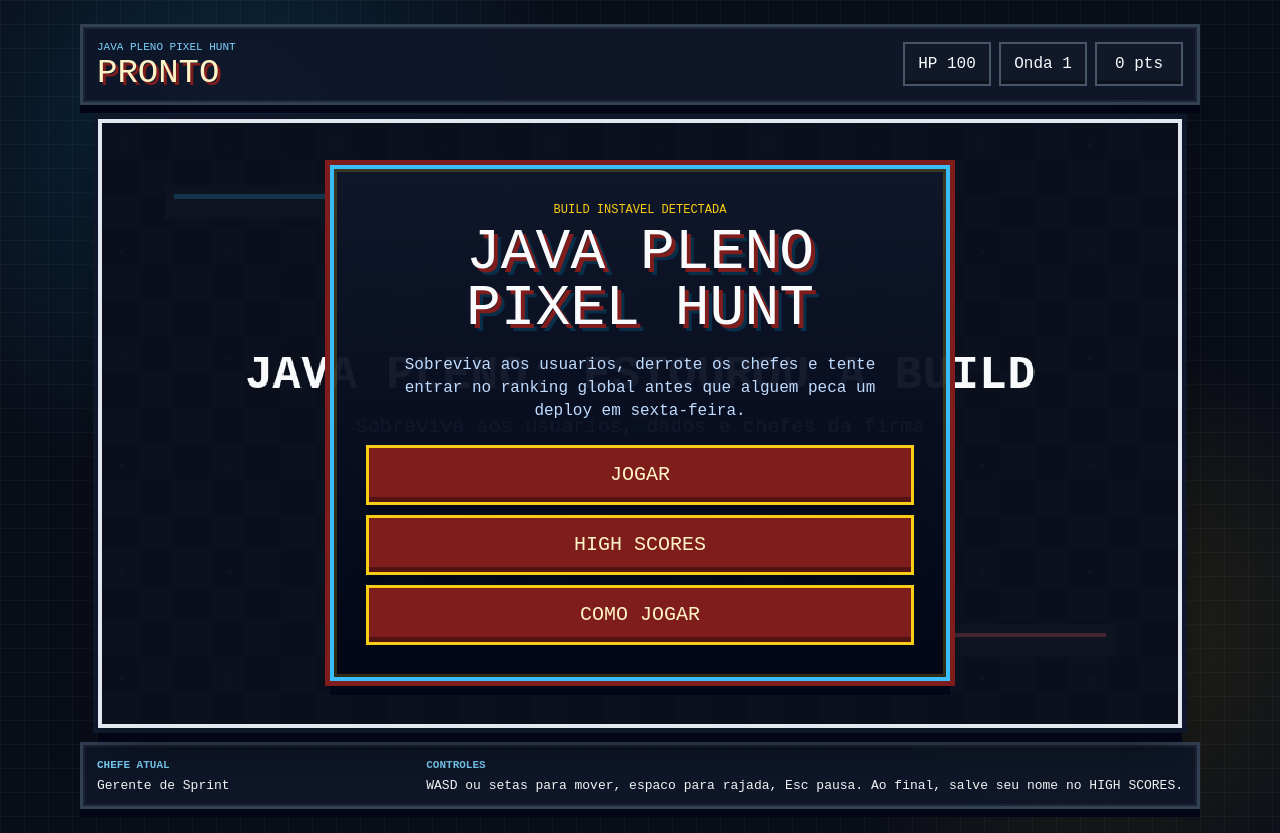
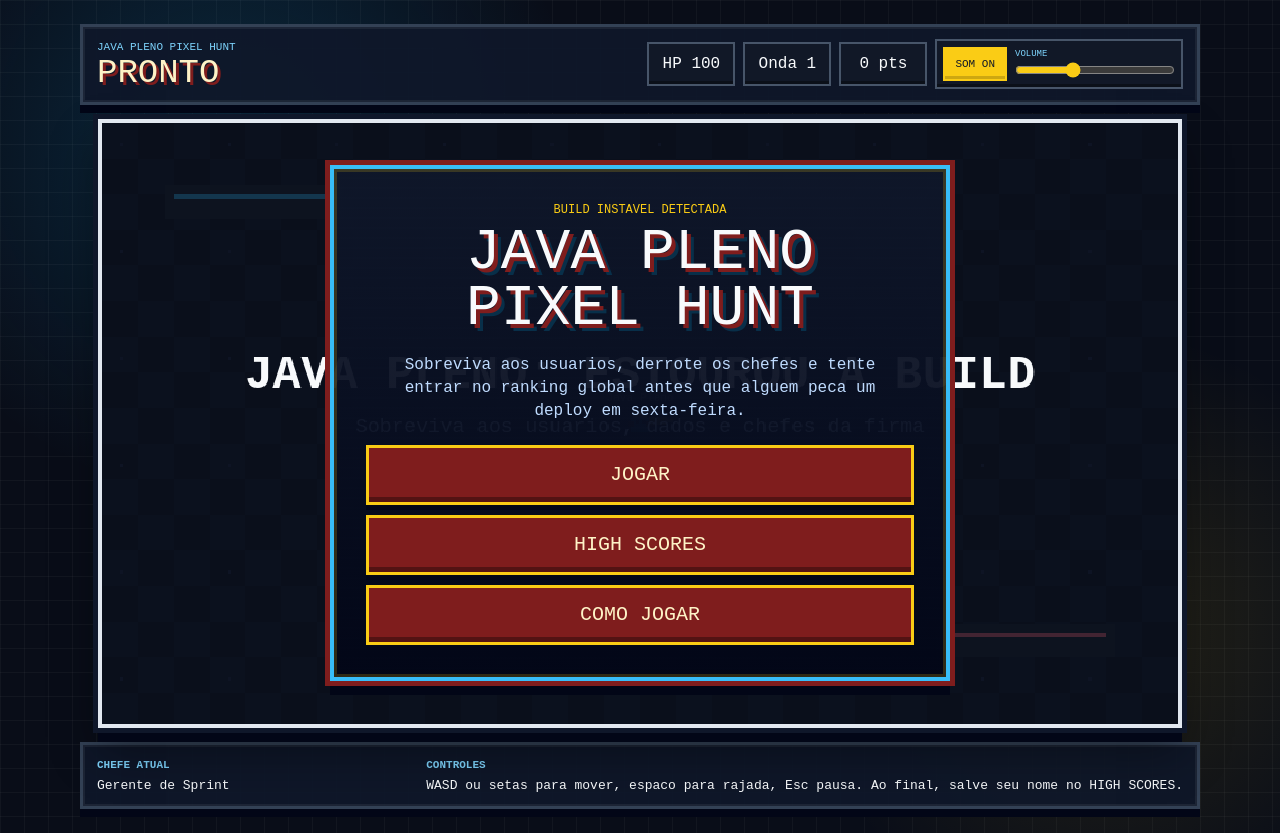
Before and after one commit to thyagodissenha/java-pleno-pixel-hunt, a Next.js app: page / in a window 1280 px wide. Built offline with nearby package versions, Linux system fonts and the light colour scheme.

Commit message:
Add sound controls and effects

```diff
--- a/_docs/roadmap.md
+++ b/_docs/roadmap.md
@@ -7,7 +7,7 @@ Este roadmap organiza as proximas melhorias do jogo, saindo de um prototipo joga
 - [x] Criar uma tela inicial mais bonita, com botoes para jogar, ver high scores e abrir instrucoes.
 - [x] Ajustar a curva de dificuldade das ondas.
 - [x] Melhorar colisao e feedback visual de dano.
-- Adicionar botao de mute/volume.
+- [x] Adicionar botao de mute/volume.
 - Melhorar a experiencia em dispositivos moveis.
 - Revisar textos e acentos em portugues.
 
@@ -34,7 +34,7 @@ Este roadmap organiza as proximas melhorias do jogo, saindo de um prototipo joga
 - Melhorar os sprites pixel art do jogador, inimigos e chefes.
 - Adicionar animacoes de caminhada, tiro, explosao e dano.
 - Criar musica chiptune.
-- Adicionar efeitos sonoros para tiro, hit, boss, game over e vitoria.
+- [x] Adicionar efeitos sonoros para tiro, hit, boss, game over e vitoria.
 - Criar tela de vitoria mais marcante.
 - Criar capa e thumbnail do jogo.
 
@@ -74,19 +74,19 @@ Este roadmap organiza as proximas melhorias do jogo, saindo de um prototipo joga
 ## Prioridade recomendada
 
 1. Tela inicial e menus.
-2. Botao de mute/volume.
-3. Melhorias mobile.
-4. Protecao anti-spam para o ranking.
-5. Power-ups.
-6. Som.
-7. Sprites melhores.
-8. Publicacao no Itch.io.
-9. Compartilhamento de score.
-10. Cosmeticos e patrocinio dev.
+2. Melhorias mobile.
+3. Protecao anti-spam para o ranking.
+4. Power-ups.
+5. Sprites melhores.
+6. Publicacao no Itch.io.
+7. Compartilhamento de score.
+8. Cosmeticos e patrocinio dev.
+9. Musica chiptune.
+10. Ranking por temporada.
 
 ## Proxima entrega sugerida
 
-Adicionar botao de mute/volume e preparar a base para efeitos sonoros.
+Melhorar a experiencia mobile com controles mais confortaveis, HUD compacto e ajustes de layout para telas pequenas.
 
 ## Aposta de monetizacao recomendada
 
--- a/app/globals.css
+++ b/app/globals.css
@@ -95,7 +95,7 @@ canvas {
   flex-wrap: wrap;
 }
 
-.hud span {
+.hud > span {
   min-width: 88px;
   border: 2px solid #475569;
   background: #111827;
@@ -103,6 +103,55 @@ canvas {
   padding: 8px 10px;
   text-align: center;
   box-shadow: inset 0 -3px 0 rgba(0, 0, 0, 0.35);
+}
+
+.sound-controls {
+  display: grid;
+  grid-template-columns: auto minmax(118px, 160px);
+  align-items: center;
+  gap: 8px;
+  border: 2px solid #475569;
+  background: #111827;
+  padding: 6px;
+  box-shadow: inset 0 -3px 0 rgba(0, 0, 0, 0.35);
+}
+
+.sound-controls button {
+  min-height: 34px;
+  border: 2px solid #facc15;
+  background: #facc15;
+  color: #111827;
+  padding: 0 10px;
+  font-family: inherit;
+  font-size: 11px;
+  text-transform: uppercase;
+  cursor: pointer;
+  box-shadow: inset 0 -3px 0 rgba(0, 0, 0, 0.18);
+}
+
+.sound-controls button[aria-pressed="true"] {
+  border-color: #94a3b8;
+  background: #334155;
+  color: #f8fafc;
+}
+
+.sound-controls label {
+  display: grid;
+  gap: 3px;
+  min-width: 0;
+}
+
+.sound-controls label span {
+  color: #7dd3fc;
+  font-size: 9px;
+  line-height: 1;
+  text-align: left;
+  text-transform: uppercase;
+}
+
+.sound-controls input {
+  width: 100%;
+  accent-color: #facc15;
 }
 
 .game-stage {
@@ -439,8 +488,13 @@ canvas {
     justify-content: stretch;
   }
 
-  .hud span {
+  .hud > span {
     flex: 1 1 94px;
+  }
+
+  .sound-controls {
+    grid-template-columns: auto minmax(0, 1fr);
+    width: 100%;
   }
 
   canvas {
--- a/app/page.tsx
+++ b/app/page.tsx
@@ -35,6 +35,7 @@ type Particle = {
 
 type GameState = "menu" | "playing" | "paused" | "over" | "won";
 type MenuPanel = "home" | "scores" | "help";
+type SoundName = "shoot" | "hit" | "hurt" | "boss" | "over" | "save" | "start" | "won";
 type HighScore = {
   name: string;
   score: number;
@@ -45,6 +46,7 @@ type HighScore = {
 
 const WORLD = { width: 960, height: 540 };
 const HIGH_SCORE_KEY = "java-pleno-pixel-hunt-high-scores";
+const SOUND_KEY = "java-pleno-pixel-hunt-sound";
 const bossNames = [
   "Gerente de Sprint",
   "Dono do Roadmap",
@@ -94,12 +96,40 @@ function saveHighScores(scores: HighScore[]) {
   window.localStorage.setItem(HIGH_SCORE_KEY, JSON.stringify(scores.slice(0, 10)));
 }
 
+function loadSoundSettings() {
+  if (typeof window === "undefined") return { muted: false, volume: 0.35 };
+  try {
+    const stored = window.localStorage.getItem(SOUND_KEY);
+    if (!stored) return { muted: false, volume: 0.35 };
+    const parsed = JSON.parse(stored) as { muted?: boolean; volume?: number };
+    return {
+      muted: Boolean(parsed.muted),
+      volume: clamp(Number(parsed.volume) || 0.35, 0, 1),
+    };
+  } catch {
+    return { muted: false, volume: 0.35 };
+  }
+}
+
 export default function Home() {
   const canvasRef = useRef<HTMLCanvasElement | null>(null);
   const keys = useRef(new Set<string>());
   const pointer = useRef({ active: false, x: WORLD.width / 2, y: WORLD.height / 2 });
   const stateRef = useRef<GameState>("menu");
   const startGameRef = useRef<() => void>(() => undefined);
+  const audioRef = useRef<AudioContext | null>(null);
+  const mutedRef = useRef(false);
+  const volumeRef = useRef(0.35);
+  const lastSoundRef = useRef<Record<SoundName, number>>({
+    shoot: 0,
+    hit: 0,
+    hurt: 0,
+    boss: 0,
+    over: 0,
+    save: 0,
+    start: 0,
+    won: 0,
+  });
   const [gameState, setGameState] = useState<GameState>("menu");
   const [score, setScore] = useState(0);
   const [wave, setWave] = useState(1);
@@ -111,6 +141,8 @@ export default function Home() {
   const [scoreMessage, setScoreMessage] = useState("Ranking global carregando...");
   const [lastOutcome, setLastOutcome] = useState<"over" | "won">("over");
   const [menuPanel, setMenuPanel] = useState<MenuPanel>("home");
+  const [muted, setMuted] = useState(false);
+  const [volume, setVolume] = useState(0.35);
 
   useEffect(() => {
     stateRef.current = gameState;
@@ -118,8 +150,63 @@ export default function Home() {
 
   useEffect(() => {
     setHighScores(loadHighScores());
+    const sound = loadSoundSettings();
+    mutedRef.current = sound.muted;
+    volumeRef.current = sound.volume;
+    setMuted(sound.muted);
+    setVolume(sound.volume);
     refreshHighScores();
   }, []);
+
+  useEffect(() => {
+    mutedRef.current = muted;
+    volumeRef.current = volume;
+    window.localStorage.setItem(SOUND_KEY, JSON.stringify({ muted, volume }));
+  }, [muted, volume]);
+
+  function playSound(sound: SoundName) {
+    if (mutedRef.current || volumeRef.current <= 0) return;
+    const now = performance.now();
+    const minGap = sound === "shoot" ? 70 : sound === "hit" ? 45 : 120;
+    if (now - lastSoundRef.current[sound] < minGap) return;
+    lastSoundRef.current[sound] = now;
+
+    const AudioContextClass =
+      window.AudioContext ||
+      (window as typeof window & { webkitAudioContext?: typeof AudioContext }).webkitAudioContext;
+    if (!AudioContextClass) return;
+    const audio = audioRef.current ?? new AudioContextClass();
+    audioRef.current = audio;
+    if (audio.state === "suspended") void audio.resume();
+
+    const gain = audio.createGain();
+    gain.connect(audio.destination);
+    gain.gain.setValueAtTime(0.0001, audio.currentTime);
+    gain.gain.exponentialRampToValueAtTime(volumeRef.current * 0.16, audio.currentTime + 0.012);
+    gain.gain.exponentialRampToValueAtTime(0.0001, audio.currentTime + 0.2);
+
+    const notes: Record<SoundName, [number, number, OscillatorType][]> = {
+      shoot: [[720, 0.055, "square"], [480, 0.05, "square"]],
+      hit: [[210, 0.08, "sawtooth"]],
+      hurt: [[140, 0.18, "sawtooth"], [90, 0.16, "square"]],
+      boss: [[196, 0.16, "square"], [147, 0.18, "square"], [110, 0.22, "square"]],
+      over: [[110, 0.18, "sawtooth"], [82, 0.28, "sawtooth"]],
+      save: [[523, 0.08, "square"], [659, 0.08, "square"], [784, 0.12, "square"]],
+      start: [[330, 0.07, "square"], [494, 0.09, "square"], [660, 0.12, "square"]],
+      won: [[523, 0.1, "square"], [659, 0.1, "square"], [784, 0.1, "square"], [1047, 0.16, "square"]],
+    };
+
+    let offset = 0;
+    for (const [frequency, duration, type] of notes[sound]) {
+      const oscillator = audio.createOscillator();
+      oscillator.type = type;
+      oscillator.frequency.setValueAtTime(frequency, audio.currentTime + offset);
+      oscillator.connect(gain);
+      oscillator.start(audio.currentTime + offset);
+      oscillator.stop(audio.currentTime + offset + duration);
+      offset += duration * 0.72;
+    }
+  }
 
   function refreshHighScores() {
     setScoreMessage("Ranking global carregando...");
@@ -141,6 +228,7 @@ export default function Home() {
     setScoreSaved(true);
     setPlayerName("");
     setMenuPanel("home");
+    playSound("start");
     startGameRef.current();
   }
 
@@ -167,6 +255,7 @@ export default function Home() {
       setHighScores(payload.scores);
       saveHighScores(payload.scores);
       setScoreMessage("Ranking global atualizado");
+      playSound("save");
       setScoreSaved(true);
     } catch {
       const nextScores = [entry, ...highScores]
@@ -175,6 +264,7 @@ export default function Home() {
       saveHighScores(nextScores);
       setHighScores(nextScores);
       setScoreMessage("Ranking local salvo. Global indisponivel.");
+      playSound("save");
       setScoreSaved(true);
     }
   }
@@ -256,7 +346,10 @@ export default function Home() {
         label: isBoss ? bossNames[bossIndex] : isData ? cloudLabels[Math.floor(Math.random() * cloudLabels.length)] : "Usuario",
         cooldown: isBoss ? 118 : 90,
       });
-      if (isBoss) bossBanner = 120;
+      if (isBoss) {
+        bossBanner = 120;
+        if (stateRef.current === "playing") playSound("boss");
+      }
     }
 
     function resetGame() {
@@ -377,6 +470,7 @@ export default function Home() {
 
       if (shotTimer <= 0 || keys.current.has(" ")) {
         shoot();
+        playSound("shoot");
         shotTimer = player.fury > 0 ? 0.11 : 0.24;
       }
 
@@ -444,6 +538,7 @@ export default function Home() {
             player.invincible = 0.92;
             damageFlash = 16;
             shake = 14;
+            playSound("hurt");
             burst(player.x, player.y, "#ff5353", 16);
             if (enemy.kind !== "boss") enemies.splice(i, 1);
           }
@@ -461,6 +556,7 @@ export default function Home() {
           if (distance(shot, enemy) < enemy.size * 0.55 + 7) {
             enemy.hp -= player.fury > 0 ? 26 : 18;
             shots.splice(s, 1);
+            playSound("hit");
             burst(shot.x, shot.y, enemy.kind === "boss" ? "#f9c74f" : "#65d6ad", 4);
             if (enemy.hp <= 0) {
               localScore += enemy.kind === "boss" ? 500 : enemy.kind === "data" ? 80 : 45;
@@ -476,6 +572,7 @@ export default function Home() {
                   setWave(localWave);
                   setLastOutcome("won");
                   setScoreSaved(false);
+                  playSound("won");
                   setGameState("won");
                 } else {
                   setTimeout(() => {
@@ -510,6 +607,7 @@ export default function Home() {
         setWave(localWave);
         setLastOutcome("over");
         setScoreSaved(false);
+        playSound("over");
         setGameState("over");
       }
       if (frame % 18 === 0) syncHud();
@@ -682,6 +780,31 @@ export default function Home() {
           <span>HP {hp}</span>
           <span>Onda {wave}</span>
           <span>{score} pts</span>
+          <div className="sound-controls" aria-label="Controles de som">
+            <button
+              type="button"
+              aria-pressed={muted}
+              aria-label={muted ? "Ativar som" : "Mutar som"}
+              onClick={() => setMuted((current) => !current)}
+            >
+              {muted ? "Som off" : "Som on"}
+            </button>
+            <label>
+              <span>Volume</span>
+              <input
+                type="range"
+                min="0"
+                max="1"
+                step="0.05"
+                value={volume}
+                onChange={(event) => {
+                  const nextVolume = Number(event.target.value);
+                  setVolume(nextVolume);
+                  setMuted(nextVolume <= 0);
+                }}
+              />
+            </label>
+          </div>
         </div>
       </section>
 
```
Also changed, not shown: 1 other file (tests, documents, lock files or other folders).
